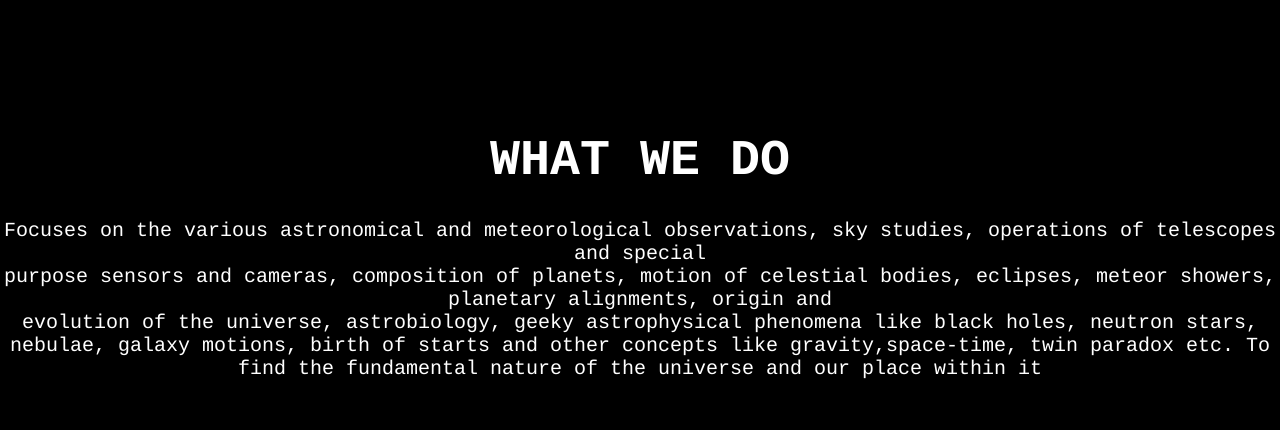
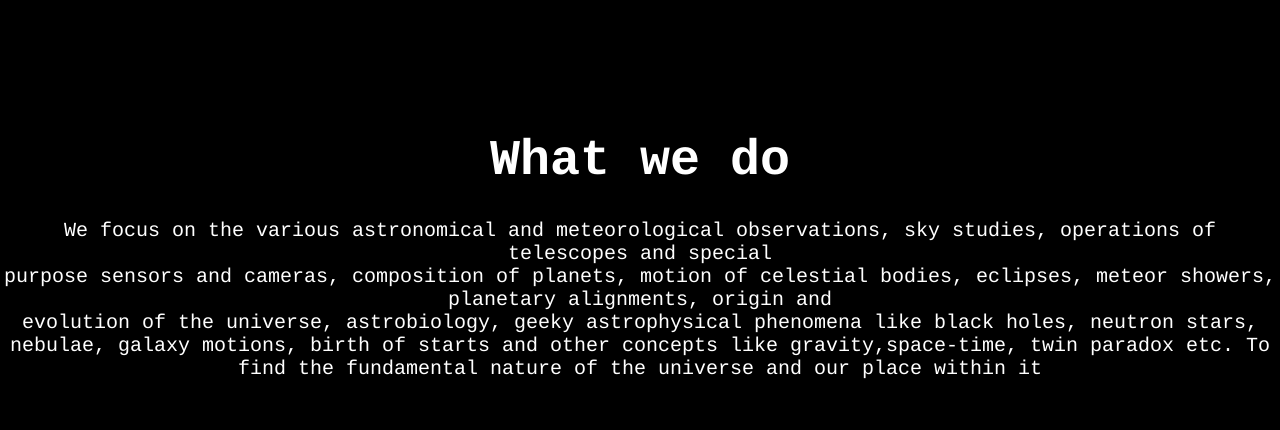
Before and after one commit to stellarjc/Website-React-Code, a React (Create React App) app: page /Cos in a window 1280 px wide. Shown: the part 960-1390 px from the top of the page. Built offline with nearby package versions, Linux system fonts and the light colour scheme.

Commit message:
Merged from main

```diff
--- a/src/screens/Cosmology.js
+++ b/src/screens/Cosmology.js
@@ -11,8 +11,8 @@ function Cosmology() {
       }}}>EXPLORE MORE</button>
     </div>
      <div className='cos-content'>
-            <h1 className='cos-content-main-h1'>WHAT WE DO</h1>
-            <p className='cos-content-main-p'>Focuses on the various astronomical and meteorological observations, sky studies, operations of telescopes and special<br /> purpose sensors and cameras, composition of planets, motion of celestial bodies, eclipses, meteor showers, planetary alignments, origin and <br />evolution of the universe, astrobiology, geeky astrophysical phenomena like black holes, neutron stars, nebulae, galaxy motions, birth of starts and other concepts like gravity,space-time, twin paradox etc. To find the fundamental nature of the universe and our place within it</p>
+            <h1 className='cos-content-main-h1'>What we do</h1>
+            <p className='cos-content-main-p'>We focus on the various astronomical and meteorological observations, sky studies, operations of telescopes and special<br /> purpose sensors and cameras, composition of planets, motion of celestial bodies, eclipses, meteor showers, planetary alignments, origin and <br />evolution of the universe, astrobiology, geeky astrophysical phenomena like black holes, neutron stars, nebulae, galaxy motions, birth of starts and other concepts like gravity,space-time, twin paradox etc. To find the fundamental nature of the universe and our place within it</p>
       </div>
       <div className='cos-content2'>
             <p className='cos-content2-p'>Join us on mesmerizing stargazing expeditions where we explore the celestial
@@ -21,10 +21,10 @@ function Cosmology() {
               and debates about cosmology, astrophysics, and the future of space exploration. Our club provides a platform
               for intellectual discourse, where members can exchange ideas, challenge conventional wisdom, and explore the
               mysteries that still elude us</p>
-            <img className='cos-content2-img' src='cos2.jpg' />
+            <img className='cos-content2-img' src='cos2.jpg' alt="cosmology2"/>
       </div>
       <div className='cos-content3'>
-      <img className='cos-content3-img' src='cos3.jpg' />
+      <img className='cos-content3-img' src='cos3.jpg' alt="cosmology3"/>
             <p className='cos-content3-p'>Participate in interactive workshops and demonstrations where you can delve into
             various aspects of astronomy and space science. Whether it's learning about astrophotography, understanding the
             life cycles of stars, or constructing your own model rocket, we offer hands-on experiences that ignite curiosity
```
